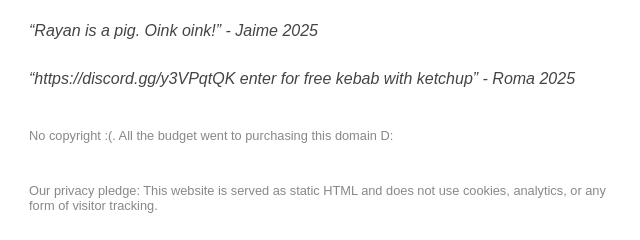
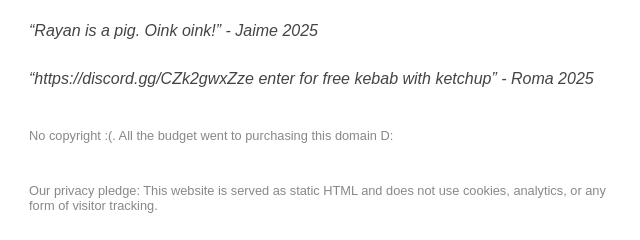
Before and after one commit to GrumpyJaime/grumpyjaime.github.io, a plain HTML site: page index.html in a window 1280 px wide. Shown: the part 572-812 px from the top of the page, 311-951 px from the left. Drawn offline with Linux system fonts and the light colour scheme.

Commit message:
Update Discord link in index.html

```diff
--- a/index.html
+++ b/index.html
@@ -96,7 +96,7 @@
       “Rayan is a pig. Oink oink!” - Jaime 2025
     </div>
     <div class="quote">
-      “https://discord.gg/y3VPqtQK enter for free kebab with ketchup” - Roma 2025
+      “https://discord.gg/CZk2gwxZze enter for free kebab with ketchup” - Roma 2025
     </div>
 
     <footer>
```
